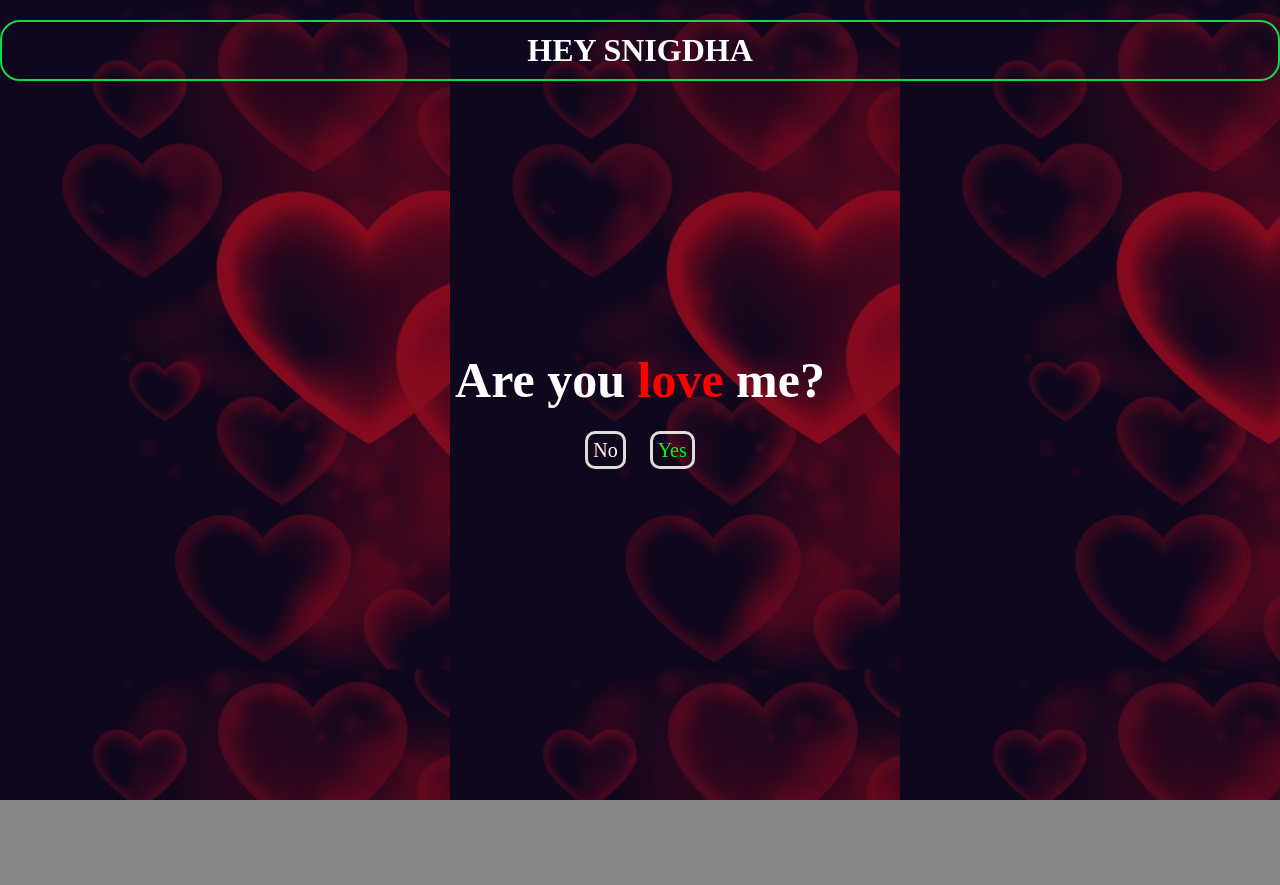
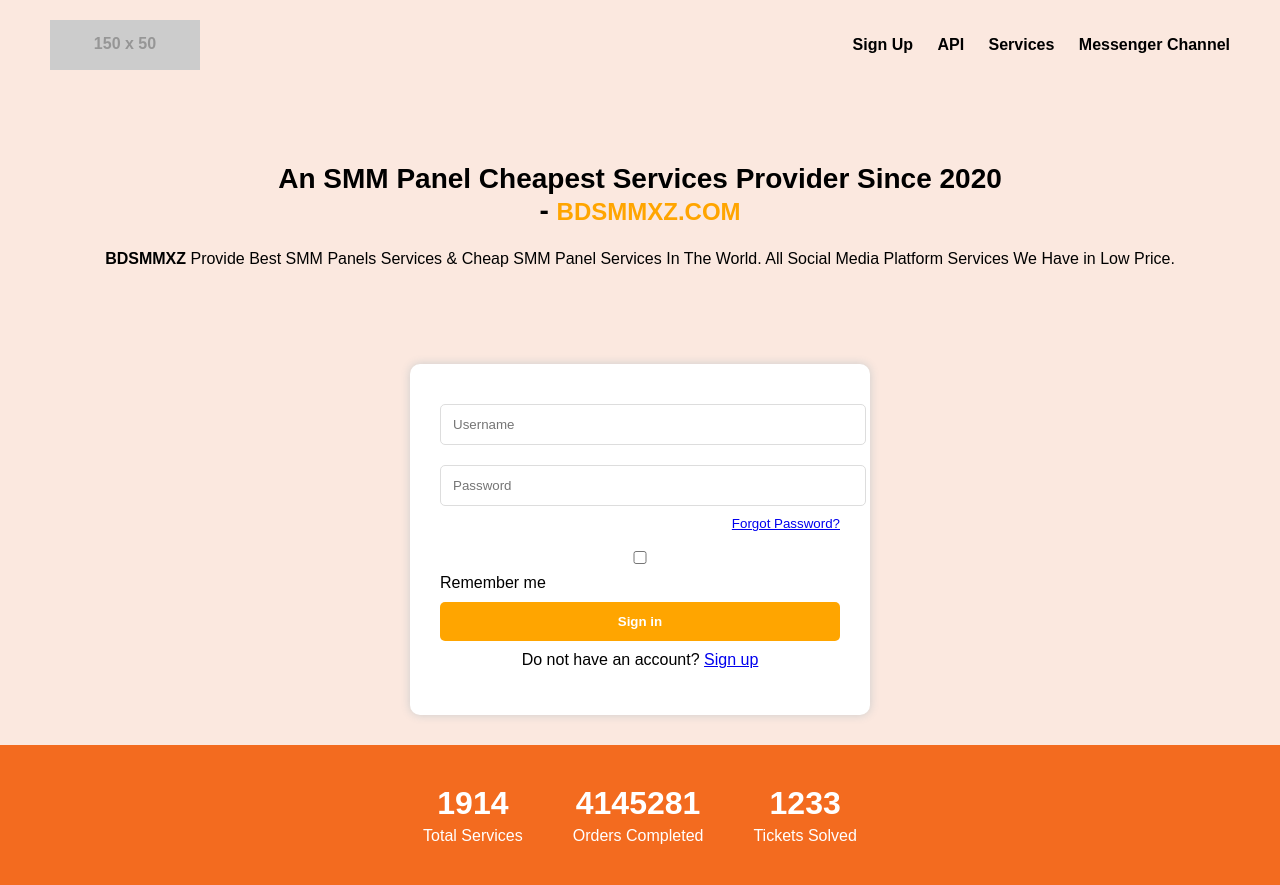
Before and after one commit to shahed465/propose, a plain HTML site: page index.html in a window 1280 px wide. Before the commit the page ends 800 px from the top, so only its background shows below. Drawn offline with Linux system fonts and the light colour scheme; placeholder pictures from the web are drawn by us.

Commit message:
Update index.html

```diff
--- a/index.html
+++ b/index.html
@@ -2,48 +2,141 @@
 <html lang="en">
 <head>
     <meta charset="UTF-8">
-    <meta name="viewport" content="width=device-width, initial-scale=1.0">
-    <title>Love you</title>
-    <link rel="stylesheet" href="style.css">
+    <title>BDSMMXZ - Cheapest SMM Panel</title>
+    <style>
+        body {
+            margin: 0;
+            font-family: Arial, sans-serif;
+            background: #fbe8df;
+        }
+        header {
+            display: flex;
+            justify-content: space-between;
+            align-items: center;
+            padding: 20px 50px;
+        }
+        header img {
+            height: 50px;
+        }
+        header nav a {
+            margin-left: 20px;
+            color: #000;
+            text-decoration: none;
+            font-weight: bold;
+        }
+        .hero {
+            text-align: center;
+            padding: 50px 20px;
+        }
+        .hero h1 {
+            font-size: 28px;
+        }
+        .hero span {
+            color: orange;
+            font-size: 24px;
+            font-weight: bold;
+        }
+        .login-box {
+            max-width: 400px;
+            margin: 30px auto;
+            background: #fff;
+            padding: 30px;
+            border-radius: 10px;
+            box-shadow: 0 0 10px #ccc;
+        }
+        .login-box input {
+            width: 100%;
+            padding: 12px;
+            margin: 10px 0;
+            border: 1px solid #ddd;
+            border-radius: 5px;
+        }
+        .login-box button {
+            width: 100%;
+            background: orange;
+            color: #fff;
+            padding: 12px;
+            border: none;
+            border-radius: 5px;
+            cursor: pointer;
+            font-weight: bold;
+        }
+        .login-box small {
+            display: block;
+            text-align: right;
+            margin-bottom: 10px;
+        }
+        .login-box .remember {
+            margin-bottom: 10px;
+        }
+        .login-box p {
+            text-align: center;
+            margin-top: 10px;
+        }
+        .stats {
+            display: flex;
+            justify-content: center;
+            gap: 50px;
+            padding: 40px 20px;
+            background: #f36b1f;
+            color: #fff;
+        }
+        .stat {
+            text-align: center;
+        }
+        .stat h2 {
+            margin: 0;
+            font-size: 32px;
+        }
+        .stat p {
+            margin: 5px 0 0;
+        }
+    </style>
 </head>
 <body>
 
-<div class="hader">
-<h1>HEY SNIGDHA</h1>
-</div>
+<header>
+    <img src="https://via.placeholder.com/150x50?text=bdSMMXZ" alt="Logo">
+    <nav>
+        <a href="#">Sign Up</a>
+        <a href="#">API</a>
+        <a href="#">Services</a>
+        <a href="#">Messenger Channel</a>
+    </nav>
+</header>
 
-<div class="container">
-<div class="love">
-<h2>Are you<span> love </span>me?</h2>
-<a id="no" href="no.html">No</a>
-<a id="yes" href="yes.html">Yes</a>
-</div>
-</div>
+<section class="hero">
+    <h1>An SMM Panel Cheapest Services Provider Since 2020<br> - <span>BDSMMXZ.COM</span></h1>
+    <p><strong>BDSMMXZ</strong> Provide Best SMM Panels Services & Cheap SMM Panel Services In The World. All Social Media Platform Services We Have in Low Price.</p>
+</section>
 
+<section class="login-box">
+    <form>
+        <input type="text" placeholder="Username">
+        <input type="password" placeholder="Password">
+        <small><a href="#">Forgot Password?</a></small>
+        <div class="remember">
+            <label><input type="checkbox"> Remember me</label>
+        </div>
+        <button type="submit">Sign in</button>
+        <p>Do not have an account? <a href="#">Sign up</a></p>
+    </form>
+</section>
 
-
-
-
-
-
-
-
-
-
-
-
-
-
-
-
-
-
-
-
-
-
-
-
+<section class="stats">
+    <div class="stat">
+        <h2>1914</h2>
+        <p>Total Services</p>
+    </div>
+    <div class="stat">
+        <h2>4145281</h2>
+        <p>Orders Completed</p>
+    </div>
+    <div class="stat">
+        <h2>1233</h2>
+        <p>Tickets Solved</p>
+    </div>
+</section>
 
 </body>
 </html>
```
